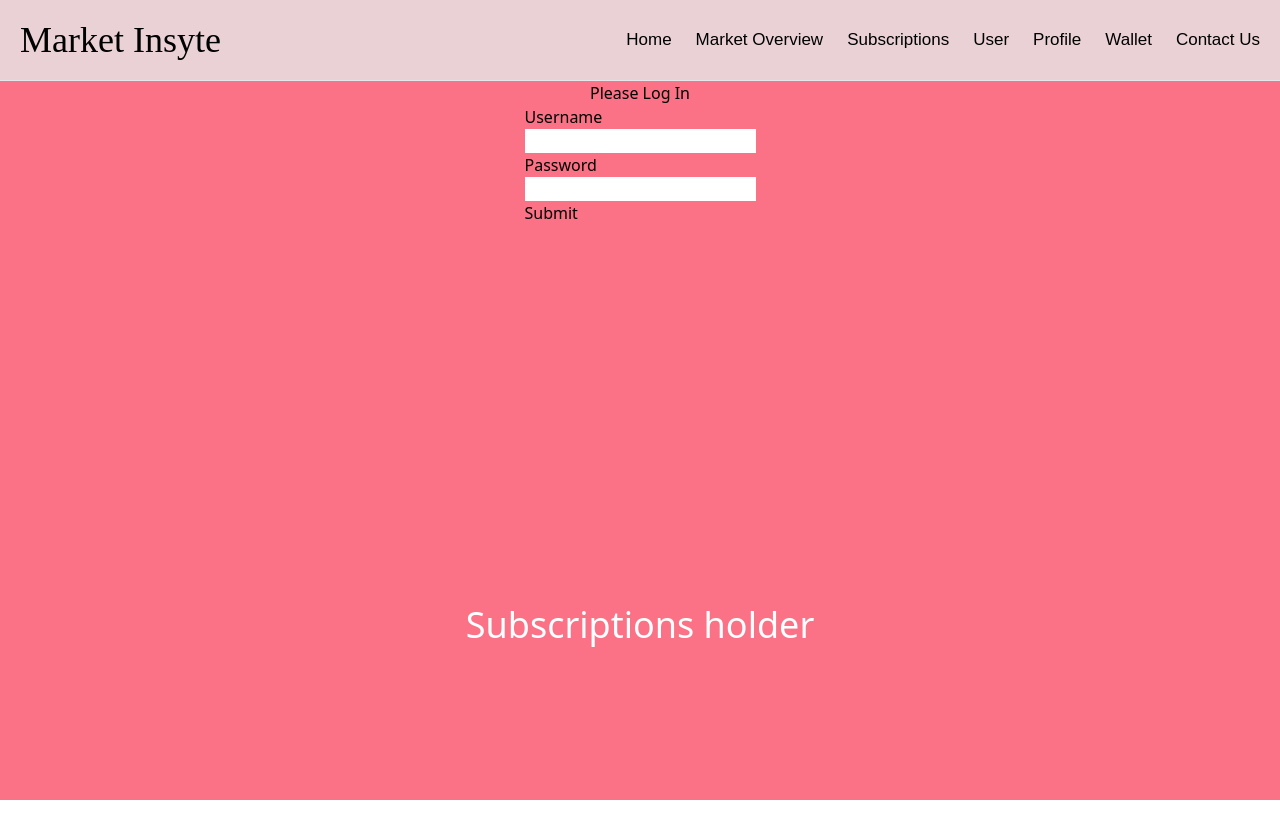
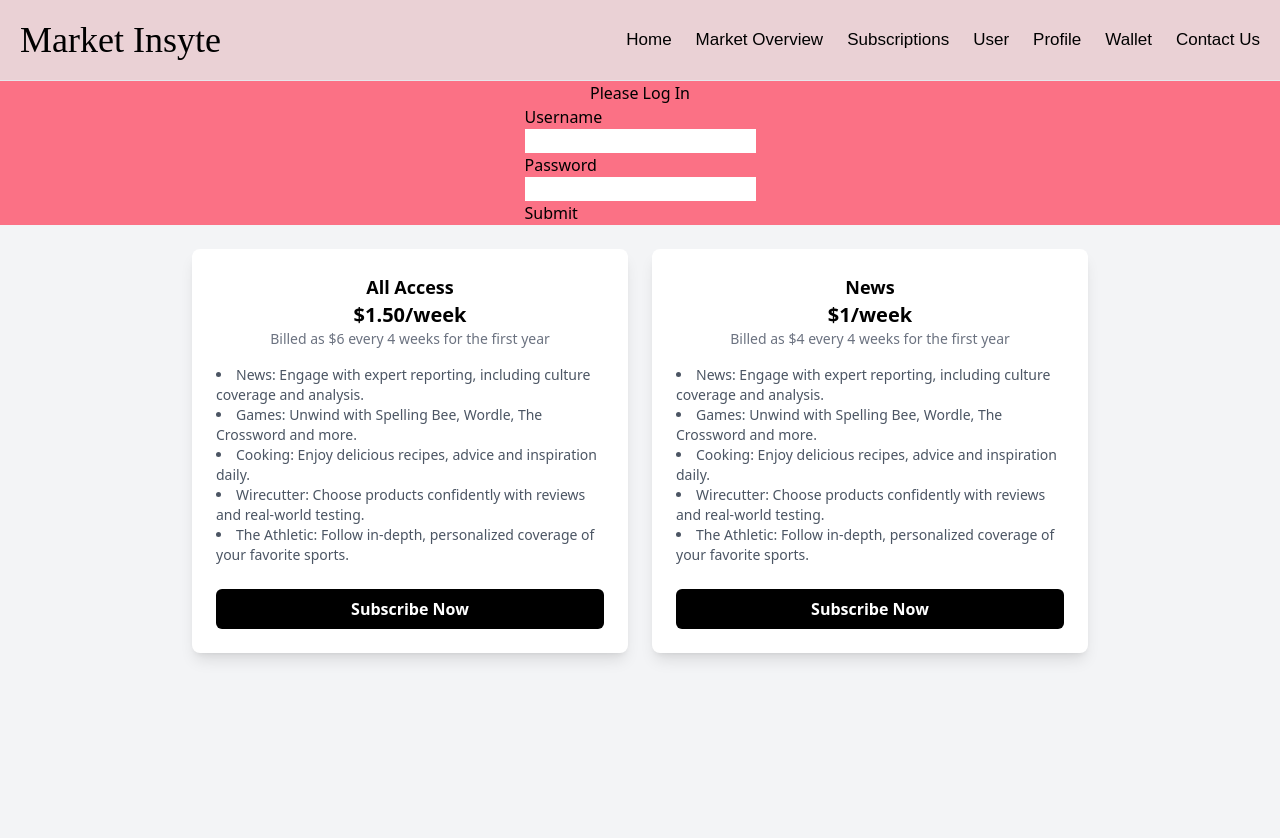
Before and after one commit to yaramala143/IS7000Fall2024, a React (Create React App) app: page /subscription in a window 1280 px wide. Shown: the top 838 px of the page. Built offline with nearby package versions, Linux system fonts and the light colour scheme.

Commit message:
New Subscription page

```diff
--- a/src/pages/subscription/Subscription.js
+++ b/src/pages/subscription/Subscription.js
@@ -1,11 +1,137 @@
-import React from 'react'
+import React, { useState } from 'react';
 
 function Subscription() {
+  const [selectedPlan, setSelectedPlan] = useState(null);
+  const [showPaymentForm, setShowPaymentForm] = useState(false);
+
+  const subscriptionPlans = [
+    {
+      id: 'all-access',
+      name: 'All Access',
+      price: '$1.50/week',
+      billed: 'Billed as $6 every 4 weeks for the first year',
+      description: [
+        'News: Engage with expert reporting, including culture coverage and analysis.',
+        'Games: Unwind with Spelling Bee, Wordle, The Crossword and more.',
+        'Cooking: Enjoy delicious recipes, advice and inspiration daily.',
+        'Wirecutter: Choose products confidently with reviews and real-world testing.',
+        'The Athletic: Follow in-depth, personalized coverage of your favorite sports.',
+      ],
+    },
+    {
+      id: 'news',
+      name: 'News',
+      price: '$1/week',
+      billed: 'Billed as $4 every 4 weeks for the first year',
+      description: [
+        'News: Engage with expert reporting, including culture coverage and analysis.',
+        'Games: Unwind with Spelling Bee, Wordle, The Crossword and more.',
+        'Cooking: Enjoy delicious recipes, advice and inspiration daily.',
+        'Wirecutter: Choose products confidently with reviews and real-world testing.',
+        'The Athletic: Follow in-depth, personalized coverage of your favorite sports.',
+      ],
+    },
+  ];
+
+  const handleSubscribeNow = (plan) => {
+    setSelectedPlan(plan);
+    setShowPaymentForm(true);
+  };
+
+  const handlePaymentSubmit = (e) => {
+    e.preventDefault();
+    console.log('Payment details submitted');
+  };
+
   return (
-    <div className='text-white flex justify-center items-center w-full h-screen'>
-        <h1 className='text-4xl'>Subscriptions holder</h1>
+    <div className="flex justify-center items-start p-6 bg-gray-100 min-h-screen">
+      {!showPaymentForm ? (
+        <div className="grid grid-cols-1 md:grid-cols-2 gap-6 max-w-4xl">
+          {subscriptionPlans.map((plan) => (
+            <div key={plan.id} className="bg-white p-6 rounded-lg shadow-lg">
+              <h3 className="text-lg font-semibold text-center">{plan.name}</h3>
+              <p className="text-center text-xl font-bold">{plan.price}</p>
+              <p className="text-center text-sm text-gray-500">{plan.billed}</p>
+              <ul className="mt-4 list-disc list-inside text-sm text-gray-600">
+                {plan.description.map((feature, index) => (
+                  <li key={index}>{feature}</li>
+                ))}
+              </ul>
+              <button
+                onClick={() => handleSubscribeNow(plan)}
+                className="w-full mt-6 bg-black text-white py-2 rounded-md font-semibold"
+              >
+                Subscribe Now
+              </button>
+            </div>
+          ))}
+        </div>
+      ) : (
+        <div className="bg-white shadow-lg p-8 rounded-lg w-full max-w-2xl">
+          <h1 className="text-2xl font-bold mb-6">Complete Your Subscription</h1>
+          <h2 className="text-lg font-semibold mb-4">{selectedPlan.name}</h2>
+          <p className="text-gray-700 mb-2"><strong>Price:</strong> {selectedPlan.price}</p>
+          <p className="text-gray-700 mb-4"><strong>Billed:</strong> {selectedPlan.billed}</p>
+
+          <form onSubmit={handlePaymentSubmit} className="space-y-6">
+            <div>
+              <label className="block text-gray-700 font-semibold mb-2">Email</label>
+              <input
+                type="email"
+                className="w-full p-2 border border-gray-300 rounded-md"
+                required
+              />
+            </div>
+            <div>
+              <label className="block text-gray-700 font-semibold mb-2">Cardholder Name</label>
+              <input
+                type="text"
+                className="w-full p-2 border border-gray-300 rounded-md"
+                required
+              />
+            </div>
+            <div>
+              <label className="block text-gray-700 font-semibold mb-2">Card Number</label>
+              <input
+                type="text"
+                className="w-full p-2 border border-gray-300 rounded-md"
+                required
+              />
+            </div>
+            <div className="flex gap-4">
+              <div>
+                <label className="block text-gray-700 font-semibold mb-2">Expiry Month</label>
+                <select className="w-full p-2 border border-gray-300 rounded-md" required>
+                  <option value="">Select Month</option>
+                  <option value="01">01</option>
+                  <option value="02">02</option>
+                </select>
+              </div>
+              <div>
+                <label className="block text-gray-700 font-semibold mb-2">Expiry Year</label>
+                <select className="w-full p-2 border border-gray-300 rounded-md" required>
+                  <option value="">Select Year</option>
+                  <option value="2023">2023</option>
+                  <option value="2024">2024</option>
+                </select>
+              </div>
+            </div>
+            <div>
+              <label className="block text-gray-700 font-semibold mb-2">CVC</label>
+              <input
+                type="text"
+                className="w-full p-2 border border-gray-300 rounded-md"
+                required
+              />
+            </div>
+            <button type="submit" className="w-full bg-black text-white py-3 rounded-md font-semibold mt-6">
+              SUBSCRIBE NOW
+            </button>
+          </form>
+        </div>
+      )}
     </div>
-  )
+  );
 }
 
-export default Subscription
+export default Subscription;
```
